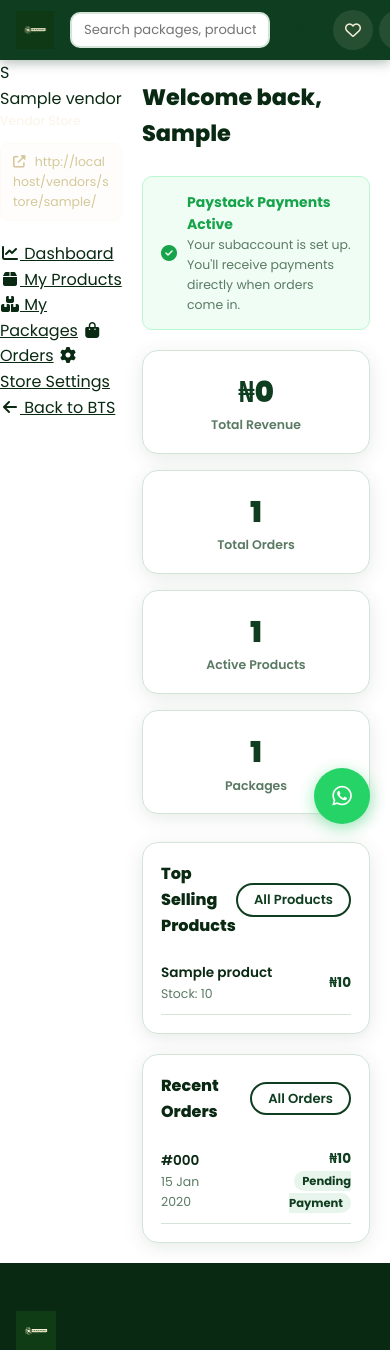
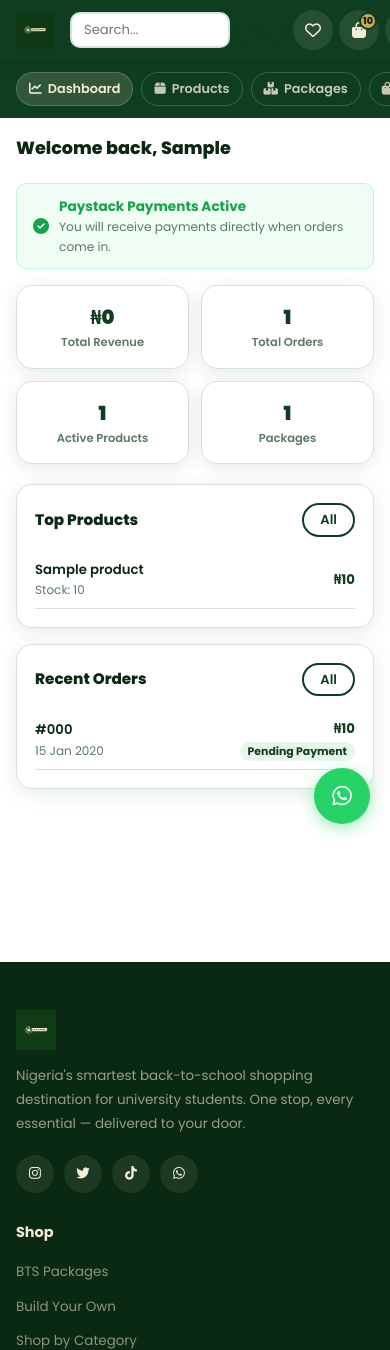
Before and after one commit to Timotee-dev/bts-project, a Django app: page /vendors/dashboard/ in a window 390 px wide. Shown: the top 1350 px of the page. Run offline with Django 5.2, Linux system fonts and the light colour scheme; a user stored in the database is signed in; tables that the repository leaves empty hold one stand-in row (values such as "Sample post").

Commit message:
Fix vendor dashboard and orders mobile layout

```diff
--- a/templates/base.html
+++ b/templates/base.html
@@ -26,6 +26,10 @@
   <!-- BTS CSS -->
   <link rel="stylesheet" href="{% static 'css/bts.css' %}">
   {% block extra_css %}{% endblock %}
+<style>
+.nav-search-desktop { display:none; }
+@media (min-width:900px) { .nav-search-desktop { display:flex !important; } }
+</style>
 </head>
 <body>
 
@@ -52,11 +56,11 @@
       <a href="{% url 'sell_on_bts' %}" role="menuitem" style="color:var(--gold);font-weight:700;">Sell on BTS</a>
     </div>
 
-    <!-- Search -->
-    <form method="get" action="{% url 'search' %}" class="nav-search" style="display:flex;gap:6px;align-items:center;">
-      <input type="text" name="q" placeholder="Search packages, products..."
-             class="form-control" style="width:200px;height:36px;font-size:0.82rem;padding:0 12px;">
-      <button type="submit" class="btn btn-outline-green btn-sm" style="height:36px;white-space:nowrap;">
+    <!-- Search (desktop only) -->
+    <form method="get" action="{% url 'search' %}" class="nav-search-desktop" style="display:flex;gap:6px;align-items:center;">
+      <input type="text" name="q" placeholder="Search..."
+             class="form-control" style="width:160px;height:36px;font-size:0.82rem;padding:0 12px;">
+      <button type="submit" class="btn btn-outline-green btn-sm" style="height:36px;">
         <i class="fas fa-search"></i>
       </button>
     </form>
@@ -213,7 +217,7 @@
 </footer>
 
 <!-- WhatsApp Float -->
-<a href="https://wa.me/2340000000000?text=Hi%20BTS!%20I%20need%20help." class="whatsapp-float" target="_blank" rel="noopener" aria-label="Chat on WhatsApp">
+<a href="https://wa.me/234905 238 4844?text=Hi%20BTS!%20I%20need%20help." class="whatsapp-float" target="_blank" rel="noopener" aria-label="Chat on WhatsApp">
   <i class="fab fa-whatsapp" aria-hidden="true"></i>
 </a>
 
--- a/templates/vendors/dashboard.html
+++ b/templates/vendors/dashboard.html
@@ -1,112 +1,166 @@
 {% extends 'base.html' %}
 {% block title %}My Dashboard — {{ vendor.business_name }}{% endblock %}
 
+{% block extra_css %}
+<style>
+.vd-layout { display:flex; min-height:100vh; }
+.vd-sidebar {
+  width:240px; flex-shrink:0;
+  background:var(--green);
+  padding:24px 16px;
+  display:flex; flex-direction:column;
+}
+.vd-main { flex:1; padding:24px; min-width:0; overflow:hidden; }
+.vd-mobile-nav {
+  display:none;
+  background:var(--green);
+  padding:12px 16px;
+  overflow-x:auto;
+  white-space:nowrap;
+  gap:8px;
+}
+.vd-mobile-nav a {
+  display:inline-flex; align-items:center; gap:6px;
+  color:rgba(245,237,214,0.8); text-decoration:none;
+  font-size:0.8rem; font-weight:600;
+  padding:6px 12px; border-radius:20px;
+  border:1px solid rgba(245,237,214,0.2);
+  flex-shrink:0;
+}
+.vd-mobile-nav a.active { background:rgba(245,237,214,0.15); color:var(--cream); }
+
+@media (max-width:768px) {
+  .vd-sidebar { display:none; }
+  .vd-mobile-nav { display:flex; }
+  .vd-main { padding:16px; }
+}
+</style>
+{% endblock %}
+
 {% block content %}
-<div style="display:flex;min-height:100vh;">
 
-  <!-- Sidebar -->
-  <aside class="vendor-sidebar">
-    <div class="vendor-avatar">{{ vendor.business_name|first|upper }}</div>
-    <p class="vendor-name">{{ vendor.business_name }}</p>
-    <p style="color:rgba(245,237,214,0.6);font-size:0.78rem;margin-bottom:12px;">Vendor Store</p>
+<!-- Mobile top nav -->
+<div class="vd-mobile-nav">
+  <a href="{% url 'vendor_dashboard' %}" class="active"><i class="fas fa-chart-line"></i> Dashboard</a>
+  <a href="{% url 'vendor_products' %}"><i class="fas fa-box"></i> Products</a>
+  <a href="{% url 'vendor_packages' %}"><i class="fas fa-boxes"></i> Packages</a>
+  <a href="{% url 'vendor_orders' %}"><i class="fas fa-shopping-bag"></i> Orders</a>
+  <a href="{% url 'vendor_settings' %}"><i class="fas fa-cog"></i> Settings</a>
+  <a href="{% url 'home' %}"><i class="fas fa-arrow-left"></i> BTS</a>
+</div>
+
+<div class="vd-layout">
+
+  <!-- Desktop sidebar -->
+  <aside class="vd-sidebar">
+    <div style="width:48px;height:48px;background:rgba(245,237,214,0.15);border-radius:50%;display:flex;align-items:center;justify-content:center;font-size:1.4rem;font-weight:800;color:var(--cream);margin-bottom:10px;">
+      {{ vendor.business_name|first|upper }}
+    </div>
+    <p style="font-weight:700;color:var(--cream);font-size:0.95rem;margin-bottom:4px;">{{ vendor.business_name }}</p>
+    <p style="color:rgba(245,237,214,0.55);font-size:0.75rem;margin-bottom:16px;">Vendor Store</p>
 
     <a href="{% url 'vendor_storefront' vendor.slug %}" target="_blank"
-       style="display:block;background:rgba(245,237,214,0.1);border:1px solid rgba(245,237,214,0.2);border-radius:8px;padding:8px 12px;font-size:0.78rem;color:var(--cream-mid);text-decoration:none;margin-bottom:20px;word-break:break-all;">
-      <i class="fas fa-external-link-alt" style="margin-right:6px;"></i>
-      {{ request.scheme }}://{{ request.get_host }}/vendors/store/{{ vendor.slug }}/
+       style="display:block;background:rgba(245,237,214,0.08);border:1px solid rgba(245,237,214,0.15);border-radius:8px;padding:8px 10px;font-size:0.72rem;color:rgba(245,237,214,0.7);text-decoration:none;margin-bottom:20px;word-break:break-all;line-height:1.5;">
+      <i class="fas fa-external-link-alt" style="margin-right:4px;"></i>Your storefront link
     </a>
 
-    <nav class="vendor-nav">
-      <a href="{% url 'vendor_dashboard' %}" class="active"><i class="fas fa-chart-line fa-fw"></i> Dashboard</a>
-      <a href="{% url 'vendor_products' %}"><i class="fas fa-box fa-fw"></i> My Products</a>
-      <a href="{% url 'vendor_packages' %}"><i class="fas fa-boxes fa-fw"></i> My Packages</a>
-      <a href="{% url 'vendor_orders' %}"><i class="fas fa-shopping-bag fa-fw"></i> Orders</a>
-      <a href="{% url 'vendor_settings' %}"><i class="fas fa-cog fa-fw"></i> Store Settings</a>
-      <a href="{% url 'home' %}"><i class="fas fa-arrow-left fa-fw"></i> Back to BTS</a>
+    <nav style="display:flex;flex-direction:column;gap:4px;">
+      <a href="{% url 'vendor_dashboard' %}" style="display:flex;align-items:center;gap:10px;padding:10px 12px;border-radius:8px;color:var(--cream);font-size:0.875rem;font-weight:700;background:rgba(245,237,214,0.12);text-decoration:none;">
+        <i class="fas fa-chart-line fa-fw"></i> Dashboard
+      </a>
+      <a href="{% url 'vendor_products' %}" style="display:flex;align-items:center;gap:10px;padding:10px 12px;border-radius:8px;color:rgba(245,237,214,0.75);font-size:0.875rem;font-weight:600;text-decoration:none;">
+        <i class="fas fa-box fa-fw"></i> My Products
+      </a>
+      <a href="{% url 'vendor_packages' %}" style="display:flex;align-items:center;gap:10px;padding:10px 12px;border-radius:8px;color:rgba(245,237,214,0.75);font-size:0.875rem;font-weight:600;text-decoration:none;">
+        <i class="fas fa-boxes fa-fw"></i> My Packages
+      </a>
+      <a href="{% url 'vendor_orders' %}" style="display:flex;align-items:center;gap:10px;padding:10px 12px;border-radius:8px;color:rgba(245,237,214,0.75);font-size:0.875rem;font-weight:600;text-decoration:none;">
+        <i class="fas fa-shopping-bag fa-fw"></i> Orders
+      </a>
+      <a href="{% url 'vendor_settings' %}" style="display:flex;align-items:center;gap:10px;padding:10px 12px;border-radius:8px;color:rgba(245,237,214,0.75);font-size:0.875rem;font-weight:600;text-decoration:none;">
+        <i class="fas fa-cog fa-fw"></i> Store Settings
+      </a>
+      <a href="{% url 'home' %}" style="display:flex;align-items:center;gap:10px;padding:10px 12px;border-radius:8px;color:rgba(245,237,214,0.55);font-size:0.875rem;font-weight:600;text-decoration:none;margin-top:8px;">
+        <i class="fas fa-arrow-left fa-fw"></i> Back to BTS
+      </a>
     </nav>
   </aside>
 
-  <!-- Main -->
-  <div style="flex:1;padding:clamp(20px,4vw,40px);">
+  <!-- Main content -->
+  <div class="vd-main">
 
-    <h1 style="font-size:1.4rem;font-weight:800;color:var(--dark);margin-bottom:24px;">
+    <h1 style="font-size:clamp(1.1rem,4vw,1.4rem);font-weight:800;color:var(--dark);margin-bottom:20px;">
       Welcome back, {{ vendor.user.first_name }}
     </h1>
 
-    <!-- Paystack subaccount status -->
+    <!-- Paystack status -->
     {% if vendor.paystack_subaccount_code %}
-    <div style="background:#f0fdf4;border:1px solid #bbf7d0;border-radius:var(--radius-sm);padding:14px 18px;margin-bottom:20px;display:flex;gap:10px;align-items:center;">
-      <i class="fas fa-check-circle" style="color:var(--success);"></i>
+    <div style="background:#f0fdf4;border:1px solid #bbf7d0;border-radius:var(--radius-sm);padding:12px 16px;margin-bottom:16px;display:flex;gap:10px;align-items:center;">
+      <i class="fas fa-check-circle" style="color:var(--success);flex-shrink:0;"></i>
       <div>
-        <p style="font-weight:700;color:var(--success);font-size:0.875rem;">Paystack Payments Active</p>
-        <p style="color:var(--gray);font-size:0.78rem;">Your subaccount is set up. You'll receive payments directly when orders come in.</p>
-      </div>
-    </div>
-    {% else %}
-    <div style="background:#fffbeb;border:1px solid #fde68a;border-radius:var(--radius-sm);padding:14px 18px;margin-bottom:20px;display:flex;gap:10px;align-items:flex-start;">
-      <i class="fas fa-exclamation-triangle" style="color:#d97706;margin-top:2px;"></i>
-      <div>
-        <p style="font-weight:700;color:#92400e;font-size:0.875rem;">Bank Details Needed</p>
-        <p style="color:#92400e;font-size:0.78rem;margin-bottom:8px;">Add your bank account details in Store Settings to start receiving payments automatically.</p>
-        <a href="{% url 'vendor_settings' %}" class="btn btn-sm" style="background:#d97706;color:white;font-size:0.78rem;">Add Bank Details</a>
+        <p style="font-weight:700;color:var(--success);font-size:0.85rem;">Paystack Payments Active</p>
+        <p style="color:var(--gray);font-size:0.76rem;">You will receive payments directly when orders come in.</p>
       </div>
     </div>
     {% endif %}
 
-    <!-- Stats grid -->
-    <div style="display:grid;grid-template-columns:repeat(auto-fit,minmax(160px,1fr));gap:16px;margin-bottom:28px;">
-      <div class="card" style="text-align:center;">
-        <p style="font-size:1.8rem;font-weight:900;color:var(--green);">&#x20A6;{{ vendor.total_sales|floatformat:0 }}</p>
-        <p style="color:var(--gray);font-size:0.78rem;font-weight:600;">Total Revenue</p>
+    <!-- Stats -->
+    <div style="display:grid;grid-template-columns:repeat(2,1fr);gap:12px;margin-bottom:20px;">
+      <div class="card" style="text-align:center;padding:16px;">
+        <p style="font-size:clamp(1.2rem,5vw,1.8rem);font-weight:900;color:var(--green);">&#x20A6;{{ vendor.total_sales|floatformat:0 }}</p>
+        <p style="color:var(--gray);font-size:0.72rem;font-weight:600;">Total Revenue</p>
       </div>
-      <div class="card" style="text-align:center;">
-        <p style="font-size:1.8rem;font-weight:900;color:var(--green);">{{ vendor.total_orders }}</p>
-        <p style="color:var(--gray);font-size:0.78rem;font-weight:600;">Total Orders</p>
+      <div class="card" style="text-align:center;padding:16px;">
+        <p style="font-size:clamp(1.2rem,5vw,1.8rem);font-weight:900;color:var(--green);">{{ vendor.total_orders }}</p>
+        <p style="color:var(--gray);font-size:0.72rem;font-weight:600;">Total Orders</p>
       </div>
-      <div class="card" style="text-align:center;">
-        <p style="font-size:1.8rem;font-weight:900;color:var(--green);">{{ vendor.total_products }}</p>
-        <p style="color:var(--gray);font-size:0.78rem;font-weight:600;">Active Products</p>
+      <div class="card" style="text-align:center;padding:16px;">
+        <p style="font-size:clamp(1.2rem,5vw,1.8rem);font-weight:900;color:var(--green);">{{ vendor.total_products }}</p>
+        <p style="color:var(--gray);font-size:0.72rem;font-weight:600;">Active Products</p>
       </div>
-      <div class="card" style="text-align:center;">
-        <p style="font-size:1.8rem;font-weight:900;color:var(--green);">{{ vendor.packages.count }}</p>
-        <p style="color:var(--gray);font-size:0.78rem;font-weight:600;">Packages</p>
+      <div class="card" style="text-align:center;padding:16px;">
+        <p style="font-size:clamp(1.2rem,5vw,1.8rem);font-weight:900;color:var(--green);">{{ vendor.packages.count }}</p>
+        <p style="color:var(--gray);font-size:0.72rem;font-weight:600;">Packages</p>
       </div>
     </div>
 
     <!-- Top products -->
-    <div class="card" style="margin-bottom:20px;">
+    <div class="card" style="margin-bottom:16px;">
       <div style="display:flex;justify-content:space-between;align-items:center;margin-bottom:14px;">
-        <h2 style="font-size:1rem;font-weight:800;color:var(--dark);">Top Selling Products</h2>
-        <a href="{% url 'vendor_products' %}" class="btn btn-outline-green btn-sm">All Products</a>
+        <h2 style="font-size:0.95rem;font-weight:800;color:var(--dark);">Top Products</h2>
+        <a href="{% url 'vendor_products' %}" class="btn btn-outline-green btn-sm">All</a>
       </div>
       {% for product in top_products %}
-      <div style="display:flex;justify-content:space-between;align-items:center;padding:10px 0;border-bottom:1px solid var(--border);font-size:0.85rem;">
+      <div style="display:flex;justify-content:space-between;align-items:center;padding:8px 0;border-bottom:1px solid var(--border);font-size:0.83rem;">
         <div>
           <p style="font-weight:600;color:var(--dark);">{{ product.name }}</p>
-          <p style="color:var(--gray);font-size:0.78rem;">Stock: {{ product.stock }}</p>
+          <p style="color:var(--gray);font-size:0.75rem;">Stock: {{ product.stock }}</p>
         </div>
         <p style="font-weight:700;color:var(--green);">&#x20A6;{{ product.price|floatformat:0 }}</p>
       </div>
       {% empty %}
-      <p style="color:var(--gray);font-size:0.875rem;">No products yet. <a href="{% url 'vendor_product_add' %}" style="color:var(--green);font-weight:600;">Add your first product</a></p>
+      <p style="color:var(--gray);font-size:0.875rem;">
+        No products yet.
+        <a href="{% url 'vendor_product_add' %}" style="color:var(--green);font-weight:600;">Add your first product</a>
+      </p>
       {% endfor %}
     </div>
 
     <!-- Recent orders -->
     <div class="card">
       <div style="display:flex;justify-content:space-between;align-items:center;margin-bottom:14px;">
-        <h2 style="font-size:1rem;font-weight:800;color:var(--dark);">Recent Orders</h2>
-        <a href="{% url 'vendor_orders' %}" class="btn btn-outline-green btn-sm">All Orders</a>
+        <h2 style="font-size:0.95rem;font-weight:800;color:var(--dark);">Recent Orders</h2>
+        <a href="{% url 'vendor_orders' %}" class="btn btn-outline-green btn-sm">All</a>
       </div>
       {% for order in recent_orders %}
-      <div style="display:flex;justify-content:space-between;align-items:center;padding:10px 0;border-bottom:1px solid var(--border);font-size:0.85rem;">
+      <div style="display:flex;justify-content:space-between;align-items:center;padding:8px 0;border-bottom:1px solid var(--border);font-size:0.83rem;">
         <div>
           <p style="font-weight:600;color:var(--dark);">#{{ order.order_number }}</p>
-          <p style="color:var(--gray);font-size:0.78rem;">{{ order.created_at|date:"d M Y" }}</p>
+          <p style="color:var(--gray);font-size:0.75rem;">{{ order.created_at|date:"d M Y" }}</p>
         </div>
         <div style="text-align:right;">
           <p style="font-weight:700;color:var(--green);">&#x20A6;{{ order.total|floatformat:0 }}</p>
-          <span style="font-size:0.72rem;padding:2px 8px;border-radius:var(--radius-full);background:var(--green-pale);color:var(--green);font-weight:700;">{{ order.get_status_display }}</span>
+          <span style="font-size:0.68rem;padding:2px 8px;border-radius:var(--radius-full);background:var(--green-pale);color:var(--green);font-weight:700;">{{ order.get_status_display }}</span>
         </div>
       </div>
       {% empty %}
```
Also changed, not shown: templates/vendors/orders.html (+111 -41 lines).
